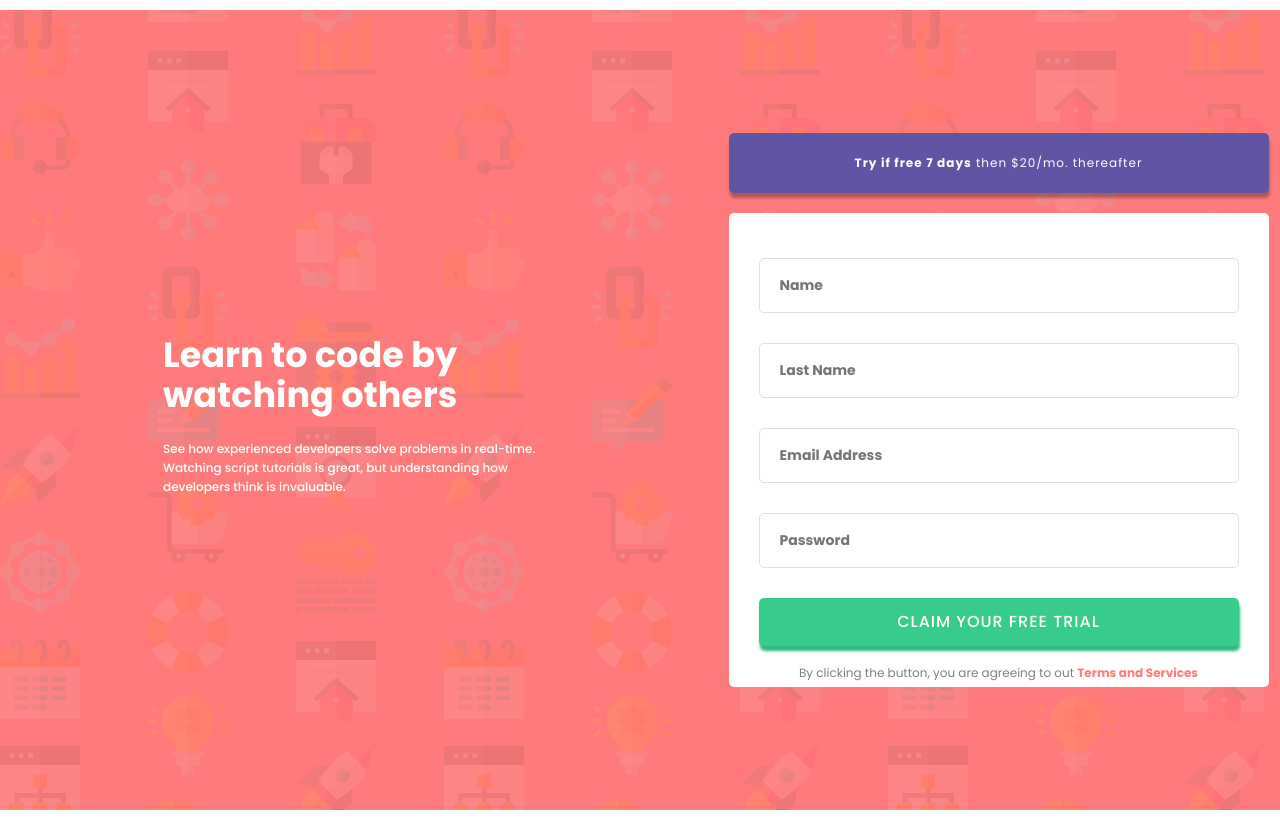
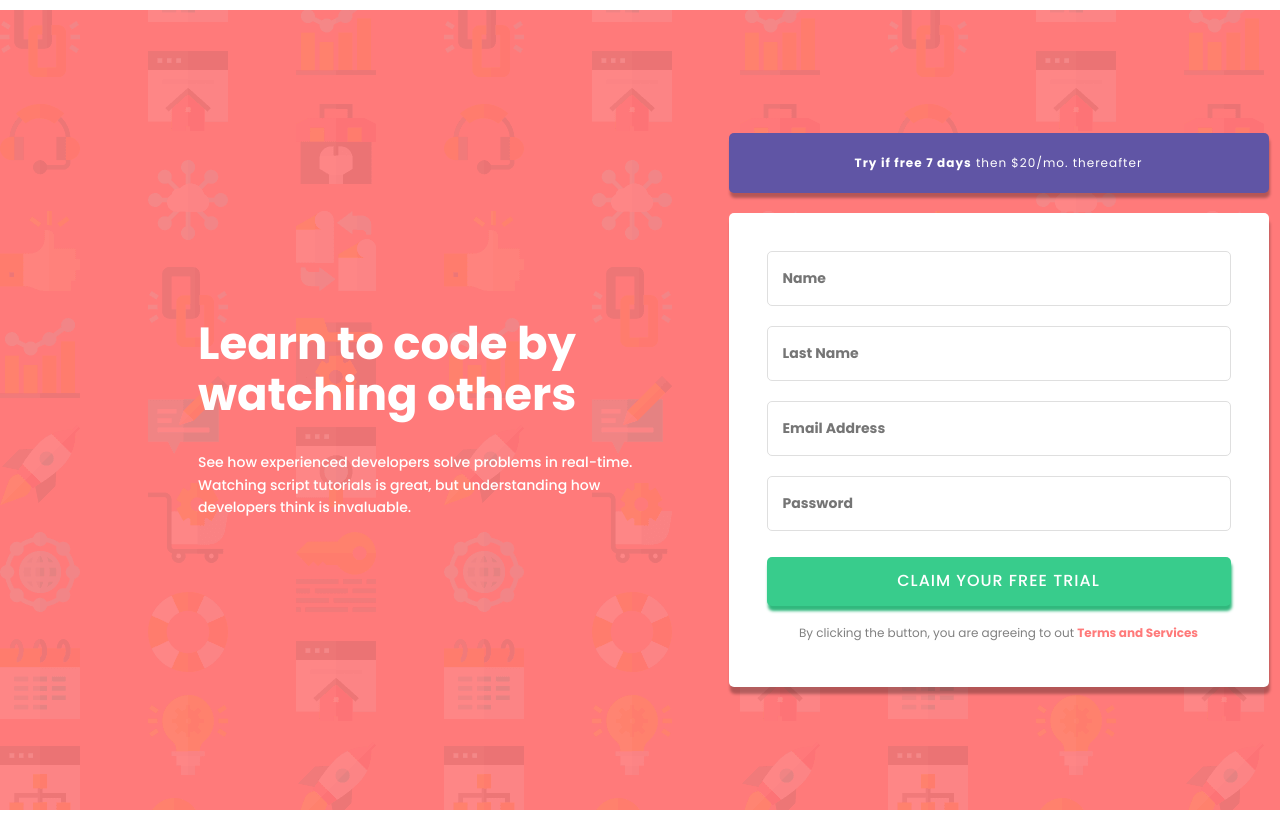
Before and after one commit to Widoguaiquirian/intro-component-with-signup-form-master-Front-end-mentor.github.io, a website: page index.html in a window 1280 px wide. Shown: the top 820 px of the page. Drawn offline with Linux system fonts and the light colour scheme.

Commit message:
Improvements

```diff
--- a/index.html
+++ b/index.html
@@ -72,42 +72,25 @@
                   <span class="wrapp-box-form-row-message">First Name cannot be empty</span>
                   <img class="wrapp-box-form-row-icon" src="images/icon-error.svg" alt="icon error" />
                </div>
+
                <div class="wrapp-box-form-row">
-                  <input
-                     class="inputs"
-                     type="text"
-                     name="name"
-                     class="wrapp-box-form-row"
-                     placeholder="Last Name"
-                     required
-                  />
+                  <input class="inputs" type="text" name="name" placeholder="Last Name" required />
                   <span class="wrapp-box-form-row-message">First Name cannot be empty</span>
                   <img class="wrapp-box-form-row-icon" src="images/icon-error.svg" alt="icon error" />
                </div>
+
                <div class="wrapp-box-form-row">
-                  <input
-                     class="inputs"
-                     type="email"
-                     name="name"
-                     class="wrapp-box-form-row"
-                     placeholder="Email Address"
-                     required
-                  />
+                  <input class="inputs" type="email" name="name" placeholder="Email Address" required />
                   <span class="wrapp-box-form-row-message">Looks like this is not an email</span>
                   <img class="wrapp-box-form-row-icon" src="images/icon-error.svg" alt="icon error" />
                </div>
+
                <div class="wrapp-box-form-row">
-                  <input
-                     class="inputs"
-                     type="password"
-                     name="name"
-                     class="wrapp-box-form-row"
-                     placeholder="Password"
-                     required
-                  />
+                  <input class="inputs" type="password" name="name" placeholder="Password" required />
                   <span class="wrapp-box-form-row-message">Password cannot be empty</span>
                   <img class="wrapp-box-form-row-icon" src="images/icon-error.svg" alt="icon error" />
                </div>
+
                <button class="wrapp-box-form-btn">CLAIM YOUR FREE TRIAL</button>
                <span class="wrapp-box-form-copy"
                   >By clicking the button, you are agreeing to out <span>Terms and Services</span></span
--- a/sass/layout/_layout.scss
+++ b/sass/layout/_layout.scss
@@ -13,16 +13,17 @@
       flex: 50%;
       color: white;
       max-width: 100%;
+      padding-left: 3.5rem;
 
       &-title {
-         font-size: 3.5rem;
+         font-size: 4.5rem;
       }
 
       &-text {
-         font-size: 1.2rem;
+         font-size: 1.4rem;
          font-weight: 500;
-         padding-right: 16rem;
          line-height: 1.6;
+         padding-right: 4rem;
       }
    }
 
@@ -57,22 +58,23 @@
          width: 540px;
          background-color: white;
          border-radius: 5px;
-         padding: 3rem;
-         max-height: 474px;
+         padding: 3.8rem 3.8rem 4.7rem 3.8rem;
          max-width: 100%;
+         box-shadow: 1px 7px 3px rgba(0, 0, 0, 0.295);
 
          &-row {
             width: 100%;
-            margin: 1.5rem 0;
+            margin: 0 0 2rem 0;
+
             position: relative;
 
             input {
                width: 100%;
                height: 5.5rem;
                font-size: 1.4rem;
-               padding-left: 2rem;
+               padding-left: 1.5rem;
                border-radius: 5px;
-               margin: 0 0 1.5rem 0;
+
                border: 1px solid #dfdfdf;
                outline: none;
 
@@ -89,17 +91,17 @@
                color: red;
                font-size: 1.2rem;
                font-style: italic;
-               margin-right: 0.1rem;
-               position: absolute;
-               right: 0;
-               bottom: -5px;
-               visibility: hidden;
+               margin: 0.8rem 0.1rem 2rem 0;
+
+               display: none;
+               float: right;
             }
 
             &-icon {
                position: absolute;
-               right: 5%;
-               top: 35%;
+               top: 60%;
+               transform: translate(-170%, -50%);
+
                visibility: hidden;
             }
          }
@@ -108,6 +110,7 @@
             width: 100%;
             padding: 1.5rem;
             cursor: pointer;
+            margin-top: 0.6rem;
             background-color: $primary-green;
             border: none;
             outline: none;
@@ -175,7 +178,10 @@
    }
 }
 
-.inputs.active ~ span,
+.inputs.active ~ span {
+   display: block;
+}
+
 .inputs.active ~ img {
    visibility: visible;
 }
```
Also changed, not shown: css/main.css.
